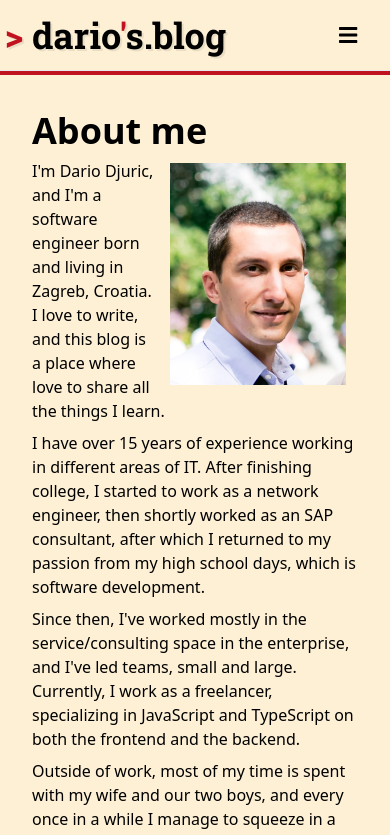
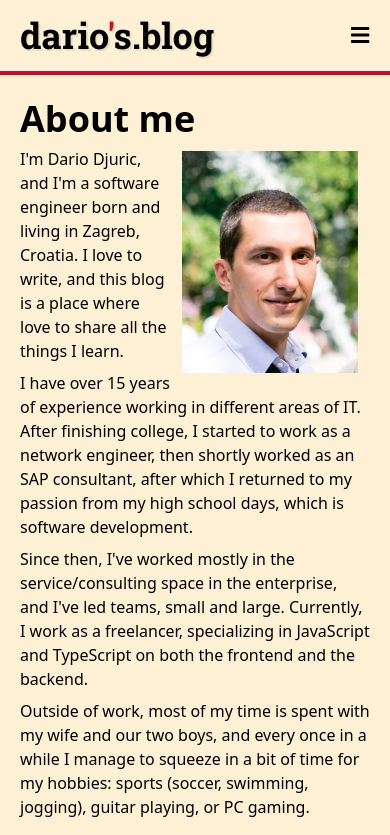
Before and after one commit to dariodjuric/blog, a Next.js app: page /about in a window 390 px wide. Shown: the top 835 px of the page. Built offline with nearby package versions, Linux system fonts and the light colour scheme.

Commit message:
Tweak padding

```diff
--- a/app/layout.tsx
+++ b/app/layout.tsx
@@ -48,26 +48,25 @@ export default function RootLayout({
       <body className="bg-secondary-background background-pattern">
         <main className="bg-primary-background w-full md:mx-auto md:max-w-screen-md lg:max-w-screen-md min-h-screen">
           <header className="h-[70px] flex flex-row">
-            <Link
-              href="/"
-              className="w-8 md:w-16 flex flex-col justify-center text-[36px] text-right unstyled-link"
-            >
-              <span className="text-brand-content text-[36px] font-bold font-logo text-shadow">
-                &gt;&nbsp;
-              </span>
-            </Link>
+            <div className="w-5 md:w-16 flex flex-col justify-center text-[36px] text-right">
+              <Link href="/" className="unstyled-link hidden md:block">
+                <span className="text-brand-content text-[36px] font-bold font-logo text-shadow">
+                  &gt;&nbsp;
+                </span>
+              </Link>
+            </div>
             <Link href="/" className="self-center unstyled-link">
               <h1 className="text-[36px] font-bold font-logo text-shadow">
                 dario
                 <span className="text-brand-content">&apos;</span>s.blog
               </h1>
             </Link>
-            <nav className="flex-grow flex flex-row justify-end self-center pr-8 md:pr-16">
+            <nav className="flex-grow flex flex-row justify-end self-center pr-5 md:pr-16">
               <Navigation />
             </nav>
           </header>
           <hr className="h-[5px] bg-brand-border" />
-          <div className="content p-8 md:px-16 md:py-10 md:pb-16">
+          <div className="content p-5 md:px-16 md:py-10 md:pb-16">
             {children}
           </div>
           <footer className="h-[70px] bg-neutral-background flex flex-row justify-between  p-8 md:px-14 text-white">
```
